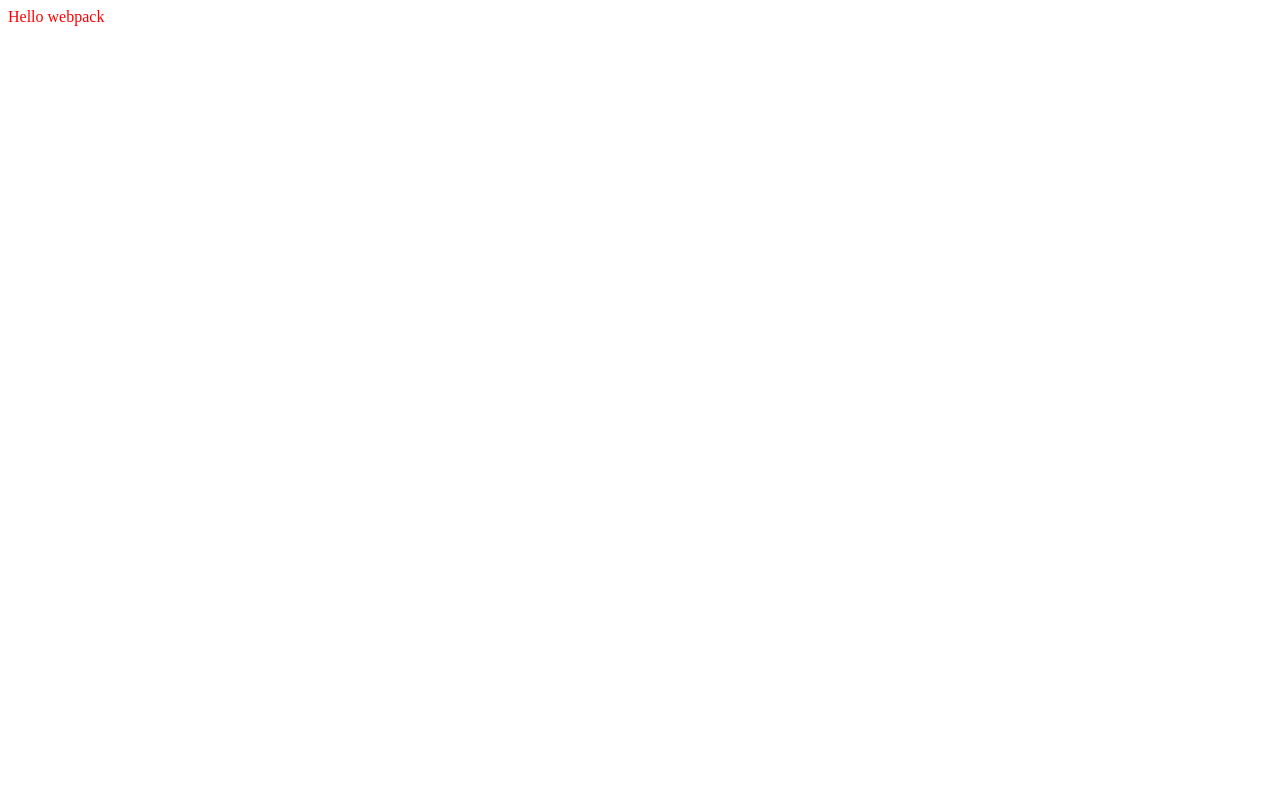
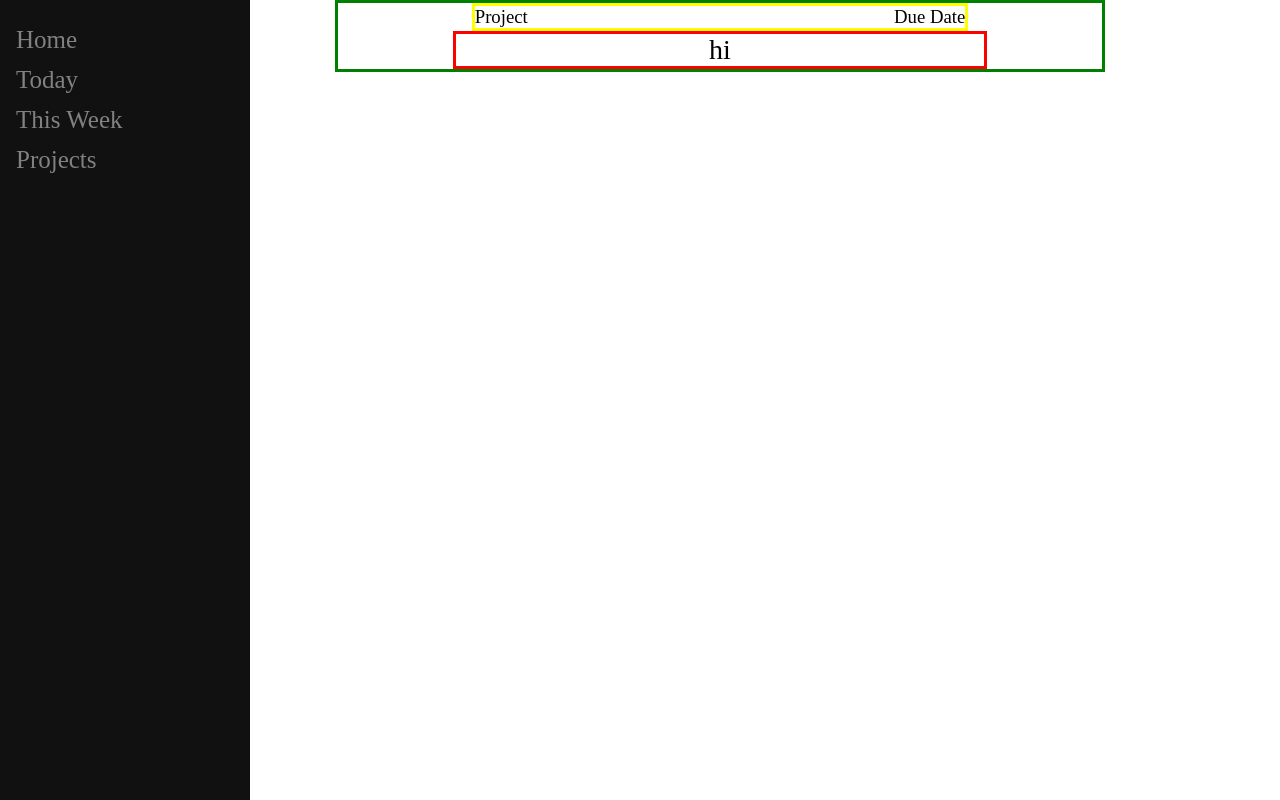
Before and after one commit to mosesakor/Todo-List, a website built with webpack: page dist/index.html in a window 1280 px wide. Built offline with Linux system fonts and the light colour scheme.

Commit message:
added sidebar and configured style.css with webpack

```diff
--- a/src/index.js
+++ b/src/index.js
@@ -12,3 +12,7 @@ function component() {
 }
 
 document.body.appendChild(component());
+
+const createTodoObject = (title, description, date) => {
+
+}
--- a/src/style.css
+++ b/src/style.css
@@ -1,3 +1,89 @@
-.hello {
-  color: red;
+/*
+  CSS Reset
+*/
+
+html {
+  box-sizing: border-box;
+  font-size: 16px;
 }
+
+*, *:before, *:after {
+  box-sizing: inherit;
+}
+
+body, h1, h2, h3, h4, h5, h6, p, ol, ul {
+  margin: 0;
+  padding: 0;
+  font-weight: normal;
+}
+
+ol, ul {
+  list-style: none;
+}
+
+img {
+  max-width: 100%;
+  height: auto;
+}
+
+/*
+  CSS
+*/
+
+.sidenav {
+  height: 100%;
+  width: 250px;
+  position: fixed;
+  z-index: 1;
+  top: 0;
+  left: 0;
+  background-color: #111;
+  overflow-x: hidden;
+  padding-top: 20px;
+}
+
+.sidenav a {
+  padding: 6px 8px 6px 16px;
+  text-decoration: none;
+  font-size: 25px;
+  color: #818181;
+  display: block;
+  cursor: pointer;
+}
+
+.sidenav a:hover {
+  color: #f1f1f1;
+}
+
+.main {
+  margin-left: 160px;
+  font-size: 28px;
+  padding: 0px 10px;
+}
+
+.tasks {
+  border: 3px solid green;
+  width: 70%;
+  margin: auto;
+  text-align: center;
+}
+
+h6 {
+  display: flex;
+  justify-content: space-between;
+  border: 3px solid yellow;
+  width: 65%;
+  margin: auto;
+}
+
+li {
+  border: 3px solid red;
+  width: 70%;
+  margin: auto;
+  list-style-type: none;
+}
+
+@media screen and (max-height: 450px) {
+  .sidenav {padding-top: 15px;}
+  .sidenav a {font-size: 18px;}
+}
--- a/webpack.config.js
+++ b/webpack.config.js
@@ -1,6 +1,7 @@
 const path = require('path');
 
 module.exports = {
+  watch: false,
   entry: './src/index.js',
   output: {
     filename: 'bundle.js',
```
Also changed, not shown: dist/bundle.js, dist/index.html, tea.js (added).
